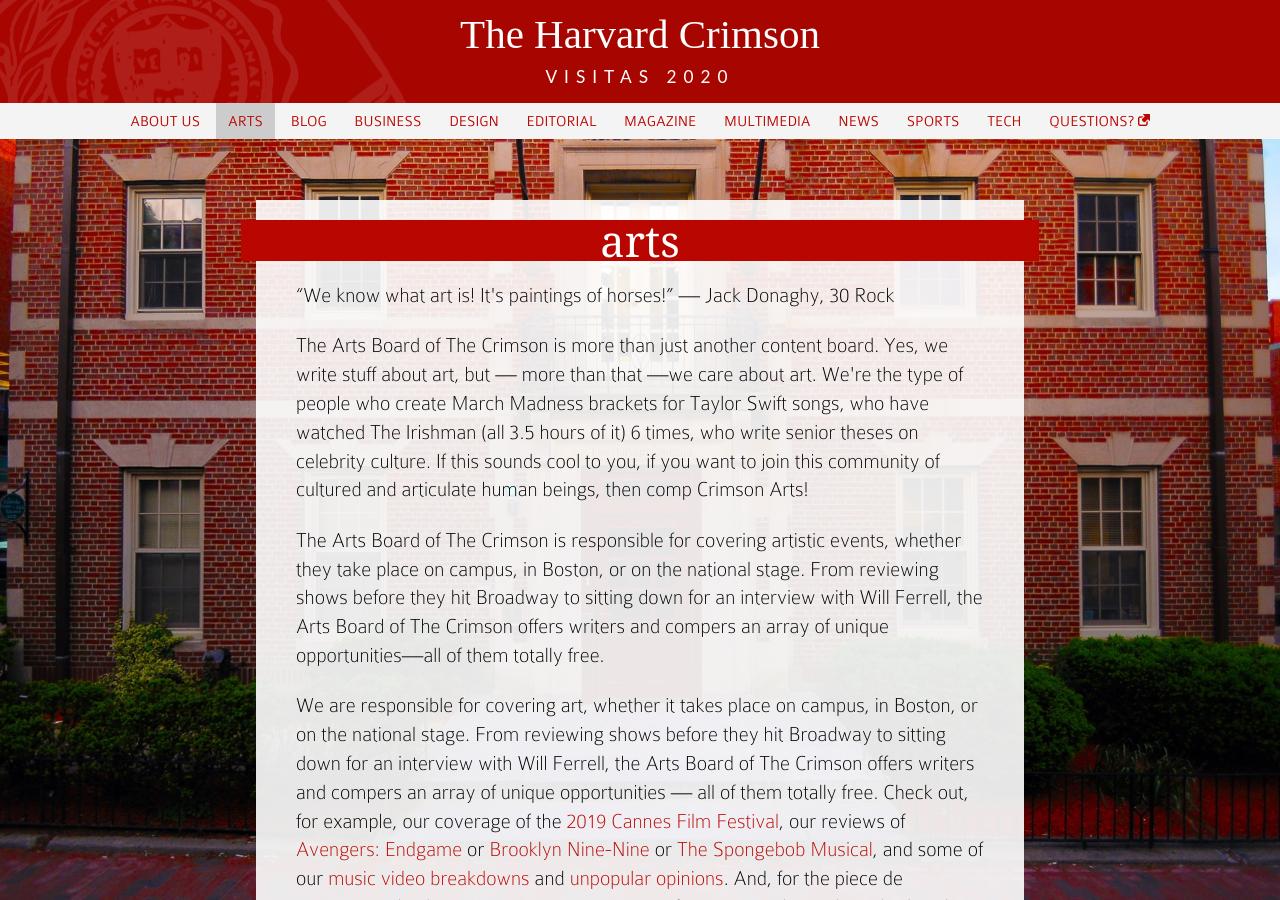
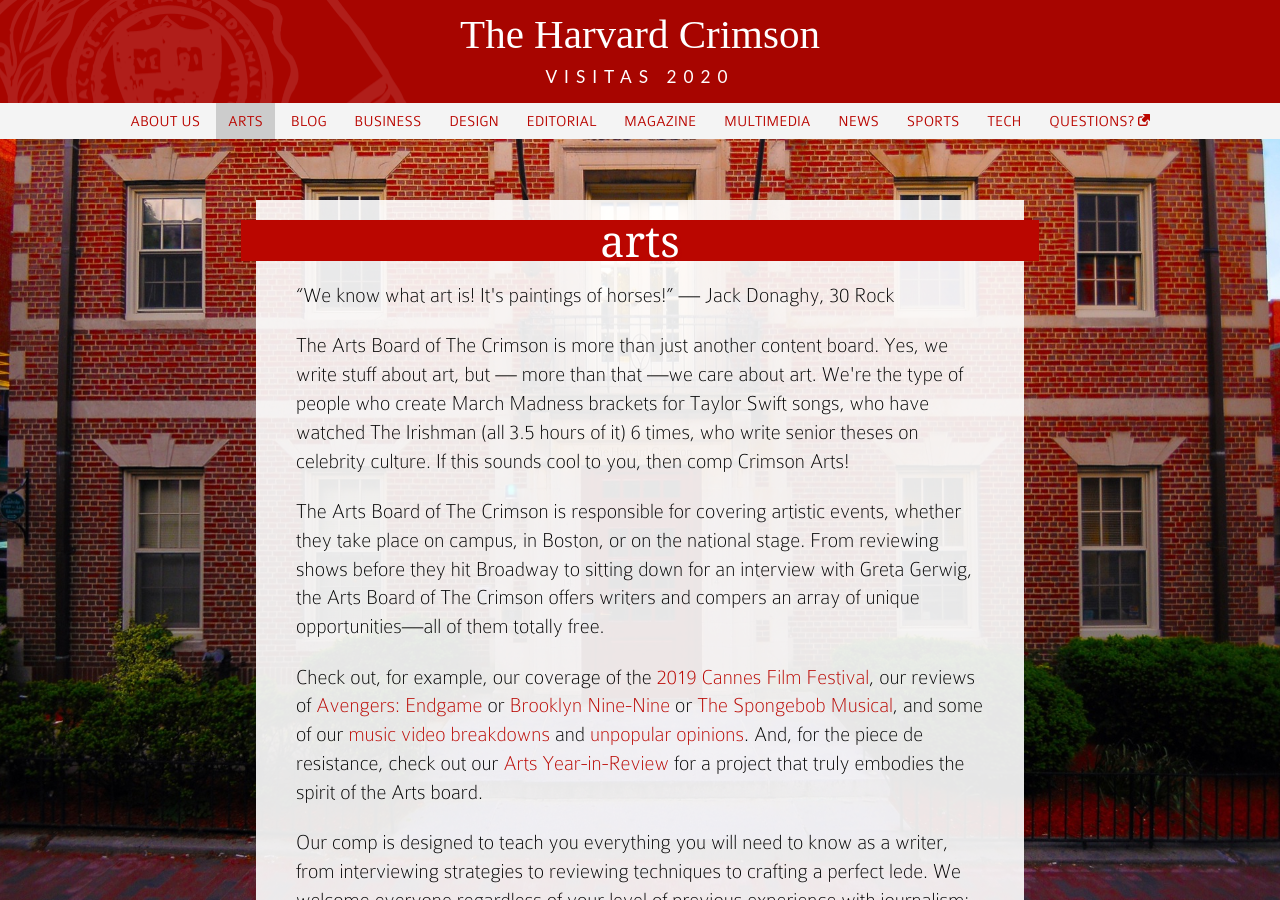
Before and after one commit to theharvardcrimson/visitas-site, a Jekyll site: the page built from arts.html, in a window 1280 px wide and 900 px high. Built offline with Jekyll 4.4.1, drawn with Linux system fonts in a browser that asks for light colours.

Commit message:
added to arts

```diff
--- a/arts.html
+++ b/arts.html
@@ -14,14 +14,14 @@
       <p>
 
       <p>
-        The Arts Board of The Crimson is more than just another content board. Yes, we write stuff about art, but &mdash; more than that &mdash;we care about art. We&#39;re the type of people who create March Madness brackets for Taylor Swift songs, who have watched The Irishman (all 3.5 hours of it) 6 times, who write senior theses on celebrity culture. If this sounds cool to you, if you want to join this community of cultured and articulate human beings, then comp Crimson Arts!
+        The Arts Board of The Crimson is more than just another content board. Yes, we write stuff about art, but &mdash; more than that &mdash;we care about art. We&#39;re the type of people who create March Madness brackets for Taylor Swift songs, who have watched The Irishman (all 3.5 hours of it) 6 times, who write senior theses on celebrity culture. If this sounds cool to you, then comp Crimson Arts!
       </p>
-        The Arts Board of The Crimson is responsible for covering artistic events, whether they take place on campus, in Boston, or on the national stage. From reviewing shows before they hit Broadway to sitting down for an interview with Will Ferrell, the Arts Board of The Crimson offers writers and compers an array of unique opportunities&mdash;all of them totally free.
+        The Arts Board of The Crimson is responsible for covering artistic events, whether they take place on campus, in Boston, or on the national stage. From reviewing shows before they hit Broadway to sitting down for an interview with Greta Gerwig, the Arts Board of The Crimson offers writers and compers an array of unique opportunities&mdash;all of them totally free.
       </p>
 
       <p>
         <span style="font-weight:normal">
-          We are responsible for covering art, whether it takes place on campus, in Boston, or on the national stage. From reviewing shows before they hit Broadway to sitting down for an interview with Will Ferrell, the Arts Board of The Crimson offers writers and compers an array of unique opportunities &mdash; all of them totally free. Check out, for example, our coverage of the <a href="https://www.thecrimson.com/topic/cannes-2019/">2019 Cannes Film Festival</a>, our reviews of <a href="https://www.thecrimson.com/article/2019/5/7/avengers-endgame-commentary/">Avengers: Endgame</a> or <a href="https://www.thecrimson.com/article/2020/2/26/brooklyn-nine-nine-season-seven-review/">Brooklyn Nine-Nine</a> or <a href="https://www.thecrimson.com/article/2019/11/5/spongebob-musical-review/">The Spongebob Musical</a>, and some of our <a href="https://www.thecrimson.com/article/2020/1/24/bieber-yummy-mv-is-upsetting/">music video breakdowns</a> and <a href="https://www.thecrimson.com/article/2018/9/18/unpopular-opinion-to-all-the-boys-ive-loved-before/">unpopular opinions</a>. And, for the piece de resistance, check out our <a href="https://www.thecrimson.com/topic/fifteen-most-int-2015-2016/arts-2019-year-in-review/">Arts Year-in-Review</a> for a project that truly embodies the spirit of the Arts board.
+         Check out, for example, our coverage of the <a href="https://www.thecrimson.com/topic/cannes-2019/">2019 Cannes Film Festival</a>, our reviews of <a href="https://www.thecrimson.com/article/2019/5/7/avengers-endgame-commentary/">Avengers: Endgame</a> or <a href="https://www.thecrimson.com/article/2020/2/26/brooklyn-nine-nine-season-seven-review/">Brooklyn Nine-Nine</a> or <a href="https://www.thecrimson.com/article/2019/11/5/spongebob-musical-review/">The Spongebob Musical</a>, and some of our <a href="https://www.thecrimson.com/article/2020/1/24/bieber-yummy-mv-is-upsetting/">music video breakdowns</a> and <a href="https://www.thecrimson.com/article/2018/9/18/unpopular-opinion-to-all-the-boys-ive-loved-before/">unpopular opinions</a>. And, for the piece de resistance, check out our <a href="https://www.thecrimson.com/topic/fifteen-most-int-2015-2016/arts-2019-year-in-review/">Arts Year-in-Review</a> for a project that truly embodies the spirit of the Arts board.
       </span>
       </p>
       <p>
```
